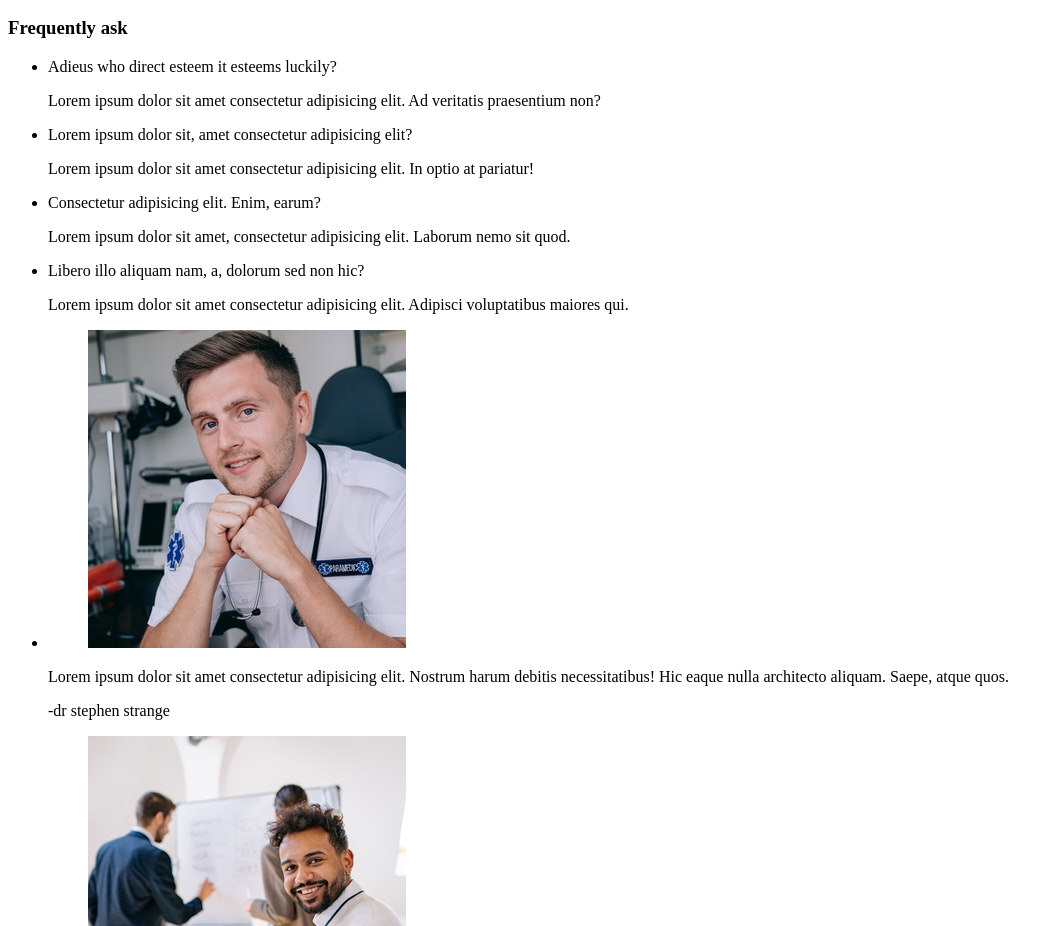
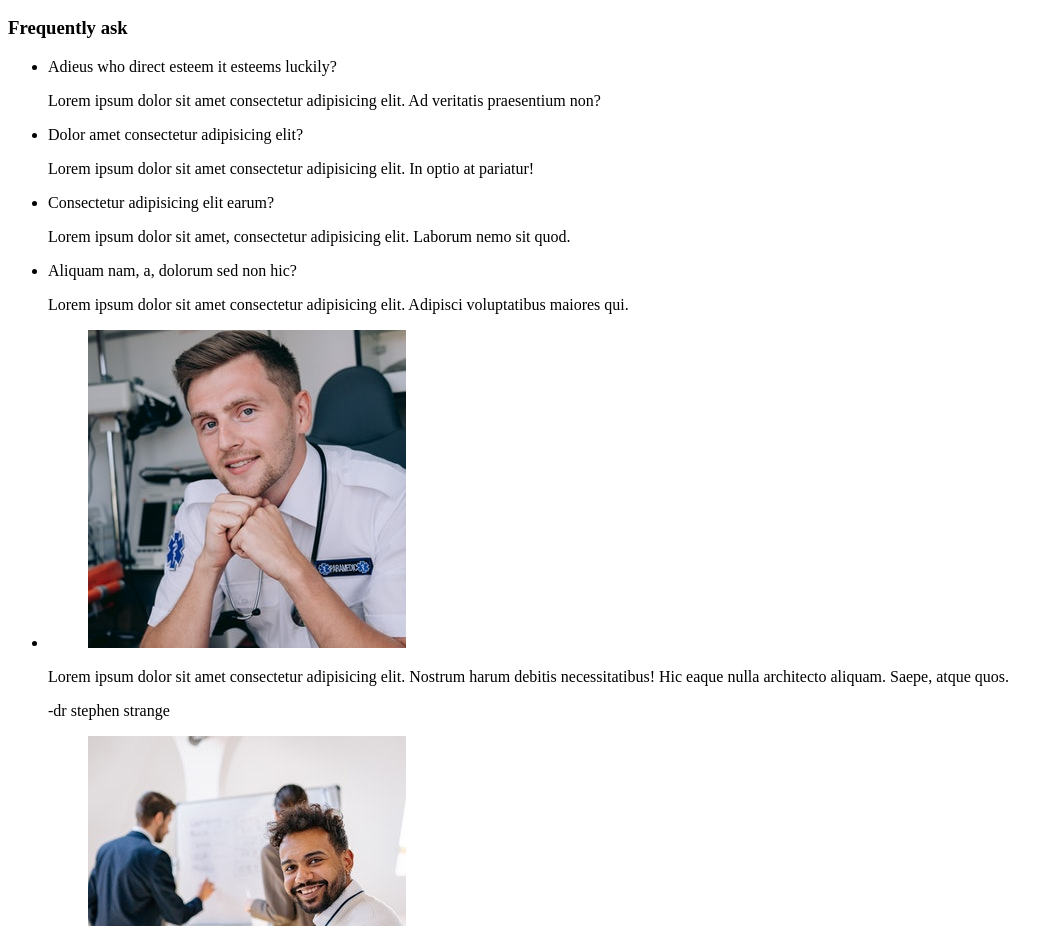
Before and after one commit to kashifaxioned/finloans, a plain HTML site: page index.html in a window 1280 px wide. Shown: the part 3880-4806 px from the top of the page, without its empty margins (0-1063 px from the left). Drawn offline with nearby package versions, Linux system fonts and the light colour scheme; files that its build step writes are made by us from their sources; a script that the page names is missing.

Commit message:
queries section structure modified after styling

```diff
--- a/index.html
+++ b/index.html
@@ -216,7 +216,7 @@
     <!-- queries section start -->
     <section class="queries-section">
       <div class="wrapper">
-        <figure><img src="image/3.jpg" alt="People Working in Cafe"></figure>
+        <figure class="queries-section__image"><img src="image/3.jpg" alt="People Working in Cafe"></figure>
         <div class="queries-section__text">
           <h3 class="queries-section__text__title">Frequently ask</h3>
           <ul class="queries-section__text__accordion">
@@ -225,15 +225,15 @@
               <p class="queries-section__text__accordion__item__answer">Lorem ipsum dolor sit amet consectetur adipisicing elit. Ad veritatis praesentium non?</p>
             </li>
             <li class="queries-section__text__accordion__item">
-              <p class="queries-section__text__accordion__item__query">Lorem ipsum dolor sit, amet consectetur adipisicing elit?</p>
+              <p class="queries-section__text__accordion__item__query">Dolor amet consectetur adipisicing elit?</p>
               <p class="queries-section__text__accordion__item__answer">Lorem ipsum dolor sit amet consectetur adipisicing elit. In optio at pariatur!</p>
             </li>
             <li class="queries-section__text__accordion__item">
-              <p class="queries-section__text__accordion__item__query">Consectetur adipisicing elit. Enim, earum?</p>
+              <p class="queries-section__text__accordion__item__query">Consectetur adipisicing elit earum?</p>
               <p class="queries-section__text__accordion__item__answer">Lorem ipsum dolor sit amet, consectetur adipisicing elit. Laborum nemo sit quod.</p>
             </li>
             <li class="queries-section__text__accordion__item">
-              <p class="queries-section__text__accordion__item__query">Libero illo aliquam nam, a, dolorum sed non hic?</p>
+              <p class="queries-section__text__accordion__item__query">Aliquam nam, a, dolorum sed non hic?</p>
               <p class="queries-section__text__accordion__item__answer">Lorem ipsum dolor sit amet consectetur adipisicing elit. Adipisci voluptatibus maiores qui.</p>
             </li>
           </ul>
```
